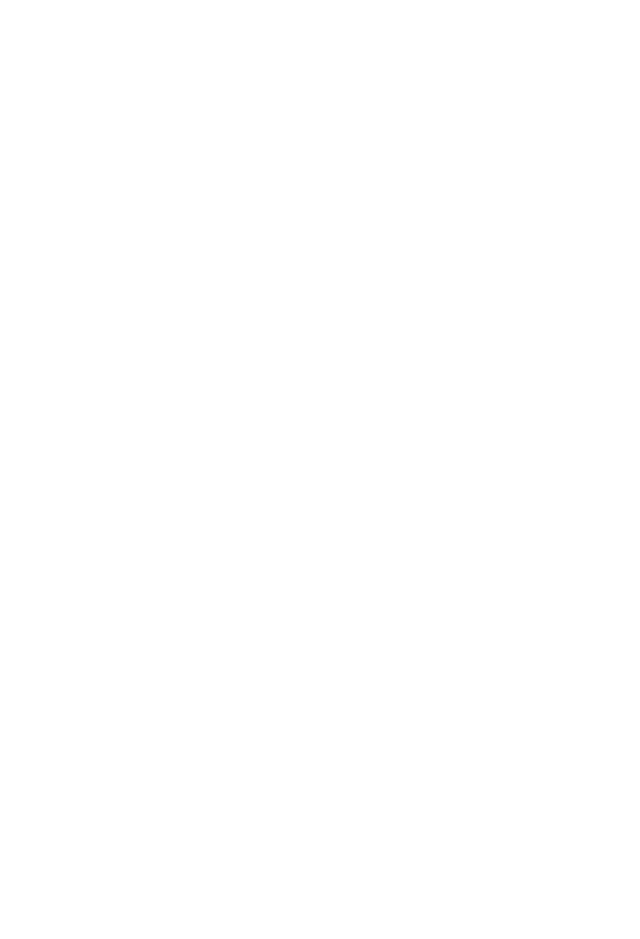
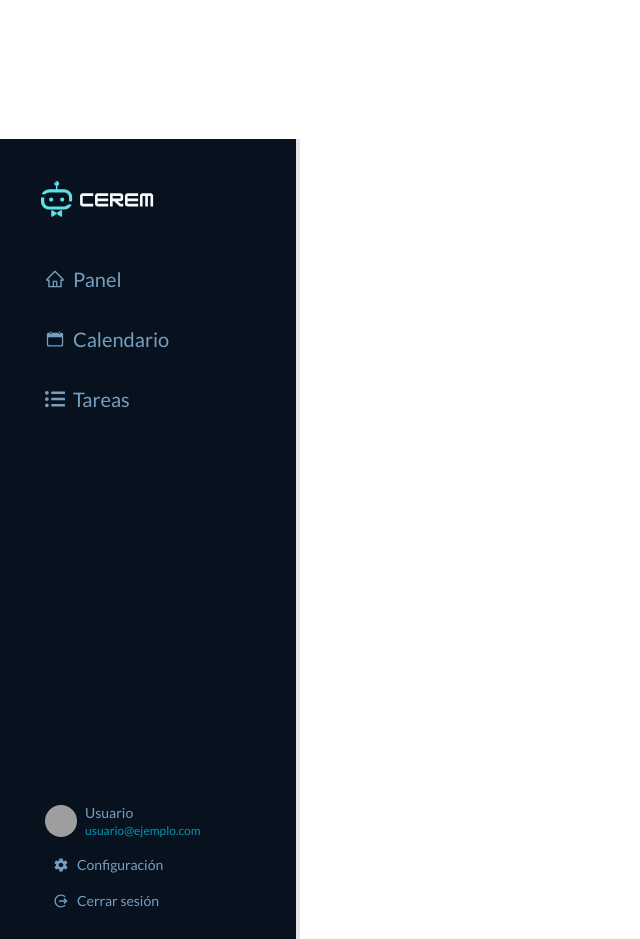
Before and after one commit to igrowker/i003-cerem-front, a React (Vite) app: page /inicio in a window 1280 px wide. Shown: the part 1240-2179 px from the top of the page, without its empty margins (0-640 px from the left). Before the commit the page ends 1379 px from the top, so only its background shows below. Built offline with nearby package versions, Linux system fonts and the light colour scheme; grey boxes are pictures that could not be loaded.

Commit message:
feat:sidebar

```diff
--- a/package.json
+++ b/package.json
@@ -20,6 +20,7 @@
     "lucide-react": "^0.439.0",
     "react": "^18.3.1",
     "react-dom": "^18.3.1",
+    "react-icons": "^5.3.0",
     "react-router-dom": "^6.26.2",
     "tailwind-merge": "^2.5.2",
     "tailwindcss-animate": "^1.0.7"
--- /dev/null
+++ b/src/components/Sidebar/Sidebar.tsx
@@ -0,0 +1,80 @@
+import React from "react";
+import { AiOutlineHome } from "react-icons/ai";
+import { IoIosCalendar, IoMdLogOut, IoMdSettings } from "react-icons/io";
+import { FaListUl } from "react-icons/fa";
+import { Link } from "react-router-dom";
+import { Button } from "../ui/button";
+
+export const Sidebar: React.FC = () => {
+  // const [isOpen, setIsOpen] = useState<boolean>(false);
+
+  // const toggleSidebar = () => {
+  //   setIsOpen(!isOpen);
+  // };
+
+  // cyanLight: "#5CE1E6",
+  // cyanDark: "#0097B2",
+  // blueGray: "#779EBF",
+  // navy: "#08121F",
+  // lightGray: "#F7FAFC",
+
+  return (
+    <>
+      <div className="w-[300px] h-screen bg-navy border-r-4  flex flex-col items-center justify-between ">
+        <div className="w-3/4">
+          <div className="w-full h-20 mt-5 flex justify-start">
+            <img src="src/assets/isotipo.svg" alt="" className="w-10" />
+            <img src="src/assets/logotipo_w.svg" alt="" className="h-20 " />
+          </div>
+          <div className="w-full h-[200px] flex flex-col justify-evenly ">
+            <Link to="#">
+              <span className="w-full h-10  flex items-center text-xl font-medium  text-blueGray hover:bg-cyanDark hover:text-lightGray p-2 rounded-lg">
+                <AiOutlineHome className="mr-2" /> Panel
+              </span>
+            </Link>
+            <Link to="#">
+              <span className="w-full h-10  flex items-center text-xl font-medium  text-blueGray hover:bg-cyanDark hover:text-lightGray p-2 rounded-lg">
+                {" "}
+                <IoIosCalendar className="mr-2  " /> Calendario
+              </span>
+            </Link>
+            <Link to="#">
+              <span className="w-full h-10  flex items-center text-xl font-medium   text-blueGray hover:bg-cyanDark hover:text-lightGray p-2 rounded-lg">
+                {" "}
+                <FaListUl className="mr-2  " /> Tareas
+              </span>
+            </Link>
+          </div>
+        </div>
+        <div className="w-3/4 mb-5">
+          <div className="flex items-center gap-2 mb-2">
+            <div className=" overflow-hidden" />
+            <img
+              src="https://media.istockphoto.com/id/1386479313/es/foto/feliz-mujer-de-negocios-afroamericana-millennial-posando-aislada-en-blanco.jpg?s=612x612&w=0&k=20&c=JP0NBxlxG2-bdpTRPlTXBbX13zkNj0mR5g1KoOdbtO4="
+              alt=""
+              className="w-8 h-8 rounded-full"
+            />
+            <div>
+              <p className="text-sm font-medium text-[#779EBF]">Usuario</p>
+              <p className="text-xs text-cyanDark">usuario@ejemplo.com</p>
+            </div>
+          </div>
+          <Button
+            variant="ghost"
+            className="w-full justify-start text-[#779EBF] hover:text-[#5CE1E6] hover:bg-[#0097B2]/10"
+          >
+            <IoMdSettings className="mr-2 h-4 w-4" />
+            Configuración
+          </Button>
+          <Button
+            variant="ghost"
+            className="w-full justify-start text-[#779EBF] hover:text-[#5CE1E6] hover:bg-[#0097B2]/10"
+          >
+            <IoMdLogOut className="mr-2 h-4 w-4" />
+            Cerrar sesión
+          </Button>
+        </div>
+      </div>
+    </>
+  );
+};
--- a/src/pages/Home/index.tsx
+++ b/src/pages/Home/index.tsx
@@ -1,10 +1,14 @@
 import Hero from "@/components/Hero";
+import { Sidebar } from "../../components/Sidebar/Sidebar";
 
 const HomePage = () => {
   return (
-    <div>
+    <>
       <Hero />
-    </div>
+      <div className="w-full h-screen bg-white ">
+        <Sidebar />
+      </div>
+    </>
   );
 };
 
```
Also changed, not shown: 1 other file (tests, documents, lock files or other folders).
